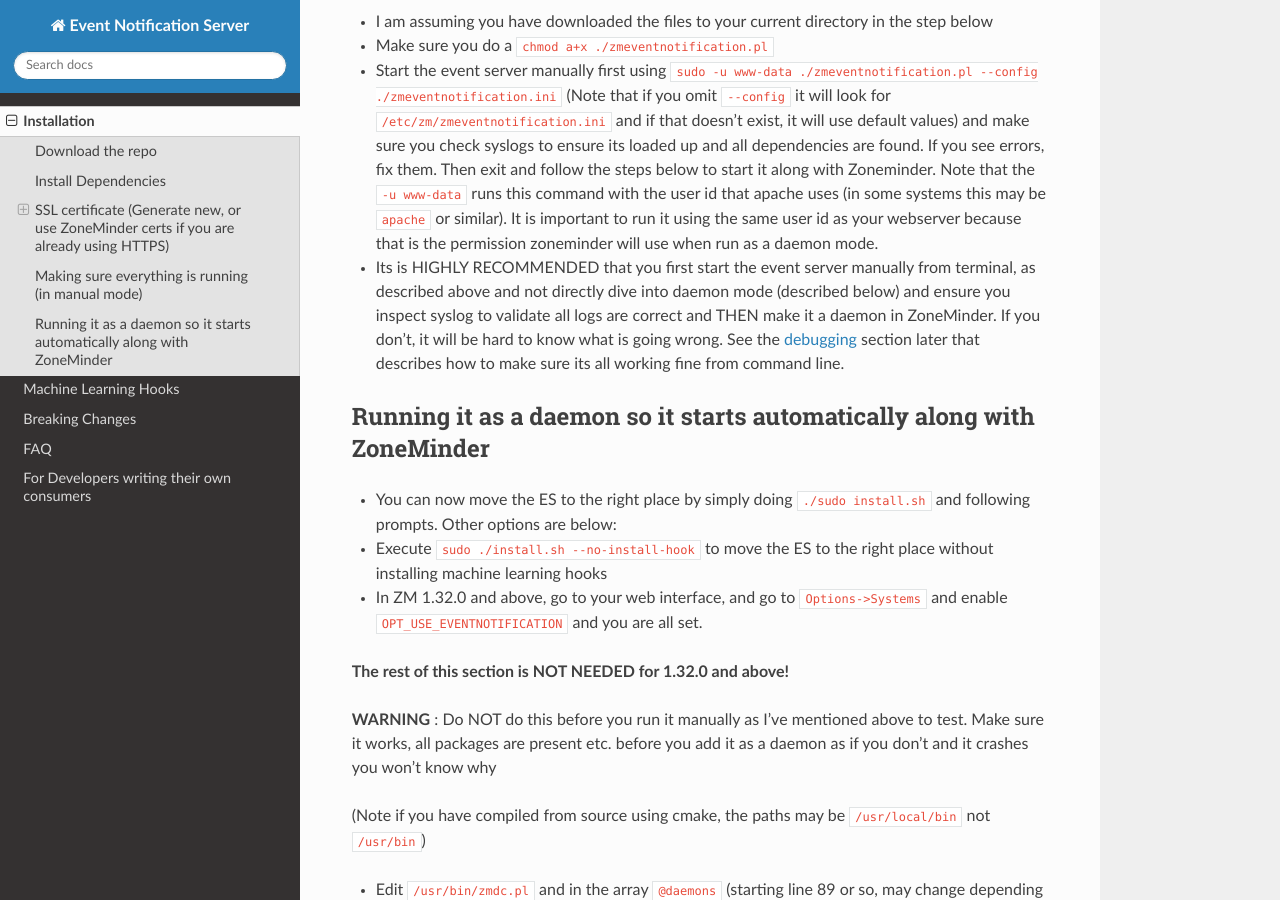
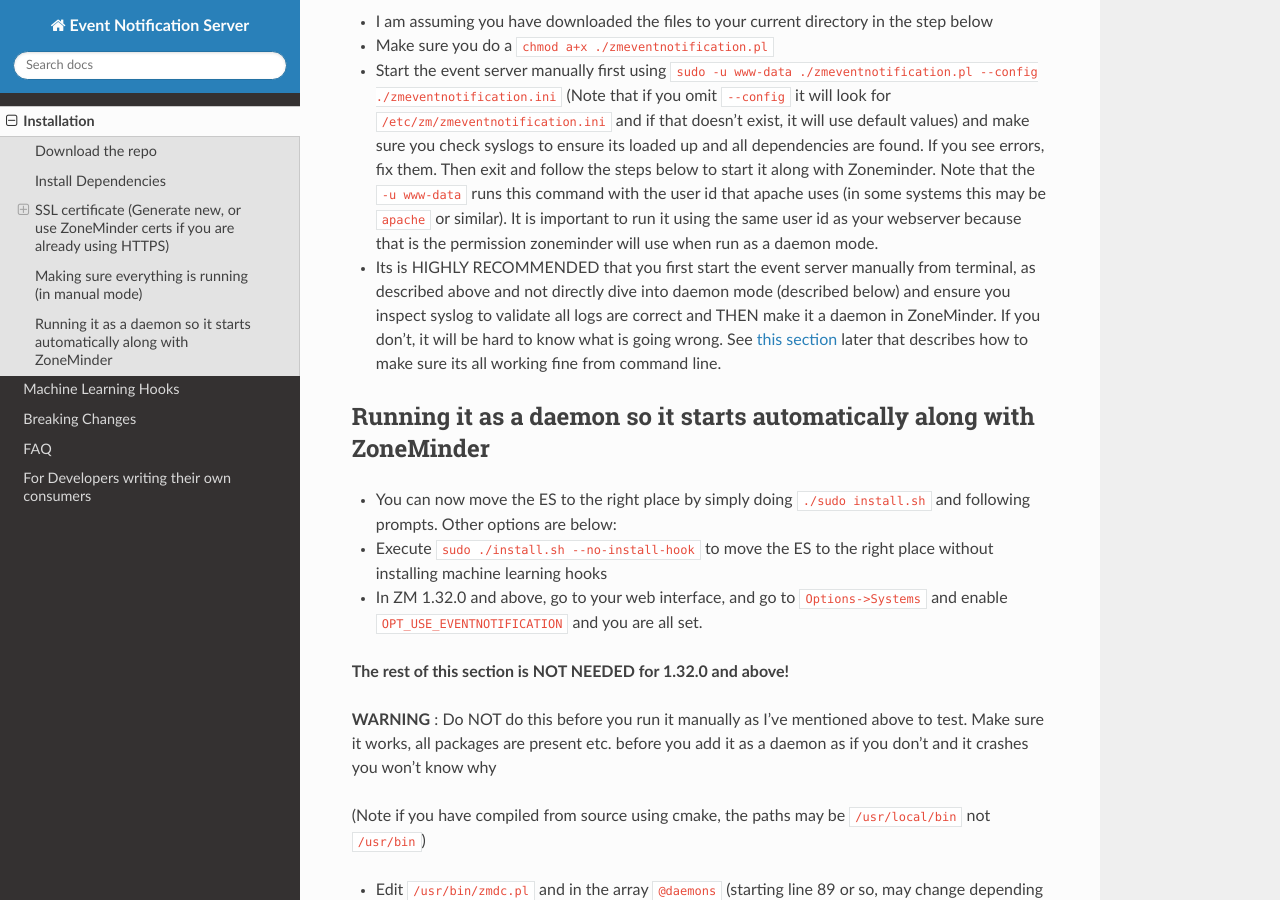
Before and after one commit to ZoneMinder/zmeventnotification, a Sphinx documentation site: the page built from docs/guides/install.rst, in a window 1280 px wide and 900 px high, scrolled down 2926 px. Built offline with Sphinx 7.4.7 and the Read the Docs theme 2.0.0, drawn with Linux system fonts in a browser that asks for light colours.

Commit message:
link fix

```diff
--- a/docs/docgen/html/_sources/guides/faq.rst.txt
+++ b/docs/docgen/html/_sources/guides/faq.rst.txt
@@ -45,7 +45,7 @@
 ---------------------------------------------------
 
 As of version 1.1, the event server also supports MQTT (Contributed by
-`@vajonam <https://github.com/vajonam>`__. zmeventnotification server can
+`@vajonam <https://github.com/vajonam>`__). zmeventnotification server can
 be configured to broadcast on a topic called
 ``/zoneminder/<monitor-id>`` which can then be consumed by Home
 Assistant or Node-Red.
--- a/docs/docgen/html/_sources/guides/install.rst.txt
+++ b/docs/docgen/html/_sources/guides/install.rst.txt
@@ -163,9 +163,7 @@
    daemon mode (described below) and ensure you inspect syslog to
    validate all logs are correct and THEN make it a daemon in
    ZoneMinder. If you don't, it will be hard to know what is going
-   wrong. See the
-   `debugging <http://pliablepixels.github.io/zmeventnotification/docgen/html/guides/faq.html#debugging-and-reporting-problems>`__
-   section later that describes how to make sure its all working fine
+   wrong. See :ref:`this section <debug_reporting_es>` later that describes how to make sure its all working fine
    from command line.
 
 Running it as a daemon so it starts automatically along with ZoneMinder
--- a/docs/docgen/html/guides/faq.html
+++ b/docs/docgen/html/guides/faq.html
@@ -225,7 +225,7 @@
 <div class="section" id="how-can-i-use-this-with-node-red-or-home-assistant">
 <h2>How can I use this with Node-Red or Home Assistant?<a class="headerlink" href="#how-can-i-use-this-with-node-red-or-home-assistant" title="Permalink to this headline">¶</a></h2>
 <p>As of version 1.1, the event server also supports MQTT (Contributed by
-<a class="reference external" href="https://github.com/vajonam">&#64;vajonam</a>. zmeventnotification server can
+<a class="reference external" href="https://github.com/vajonam">&#64;vajonam</a>). zmeventnotification server can
 be configured to broadcast on a topic called
 <code class="docutils literal"><span class="pre">/zoneminder/&lt;monitor-id&gt;</span></code> which can then be consumed by Home
 Assistant or Node-Red.</p>
@@ -504,7 +504,7 @@
 URL in zmNinja does NOT use wss too - change it to ws</strong></p>
 </div>
 <div class="section" id="debugging-and-reporting-problems">
-<h2>Debugging and reporting problems<a class="headerlink" href="#debugging-and-reporting-problems" title="Permalink to this headline">¶</a></h2>
+<span id="debug-reporting-es"></span><h2>Debugging and reporting problems<a class="headerlink" href="#debugging-and-reporting-problems" title="Permalink to this headline">¶</a></h2>
 <p>STOP. Before you shoot me an email, <strong>please</strong> make sure you have read
 the <a class="reference external" href="#troubleshooting-common-situations">common problems</a> and have
 followed <em>every step</em> of the <a class="reference external" href="#how-do-i-install-it">install guide</a>
--- a/docs/docgen/html/guides/install.html
+++ b/docs/docgen/html/guides/install.html
@@ -302,9 +302,7 @@
 daemon mode (described below) and ensure you inspect syslog to
 validate all logs are correct and THEN make it a daemon in
 ZoneMinder. If you don’t, it will be hard to know what is going
-wrong. See the
-<a class="reference external" href="http://pliablepixels.github.io/zmeventnotification/docgen/html/guides/faq.html#debugging-and-reporting-problems">debugging</a>
-section later that describes how to make sure its all working fine
+wrong. See <a class="reference internal" href="faq.html#debug-reporting-es"><span class="std std-ref">this section</span></a> later that describes how to make sure its all working fine
 from command line.</li>
 </ul>
 </div>
--- a/docs/guides/faq.rst
+++ b/docs/guides/faq.rst
@@ -45,7 +45,7 @@
 ---------------------------------------------------
 
 As of version 1.1, the event server also supports MQTT (Contributed by
-`@vajonam <https://github.com/vajonam>`__. zmeventnotification server can
+`@vajonam <https://github.com/vajonam>`__). zmeventnotification server can
 be configured to broadcast on a topic called
 ``/zoneminder/<monitor-id>`` which can then be consumed by Home
 Assistant or Node-Red.
--- a/docs/guides/install.rst
+++ b/docs/guides/install.rst
@@ -163,9 +163,7 @@
    daemon mode (described below) and ensure you inspect syslog to
    validate all logs are correct and THEN make it a daemon in
    ZoneMinder. If you don't, it will be hard to know what is going
-   wrong. See the
-   `debugging <http://pliablepixels.github.io/zmeventnotification/docgen/html/guides/faq.html#debugging-and-reporting-problems>`__
-   section later that describes how to make sure its all working fine
+   wrong. See :ref:`this section <debug_reporting_es>` later that describes how to make sure its all working fine
    from command line.
 
 Running it as a daemon so it starts automatically along with ZoneMinder
```
Also changed, not shown: other parts of docs/docgen/html/_sources/guides/faq.rst.txt (+2 -0 lines), other parts of docs/guides/faq.rst (+2 -0 lines), docs/docgen/html/searchindex.js, 4 other files.
